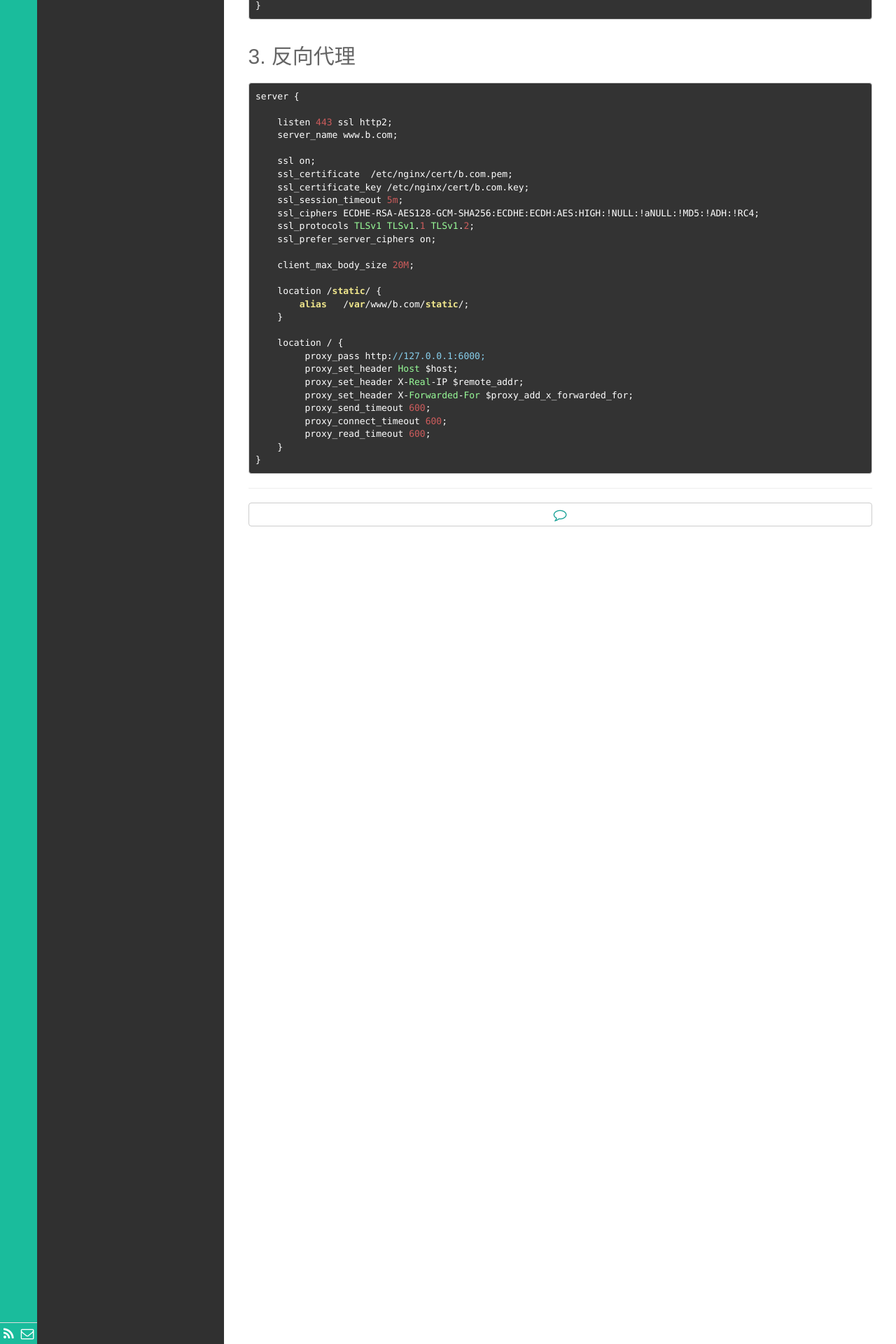
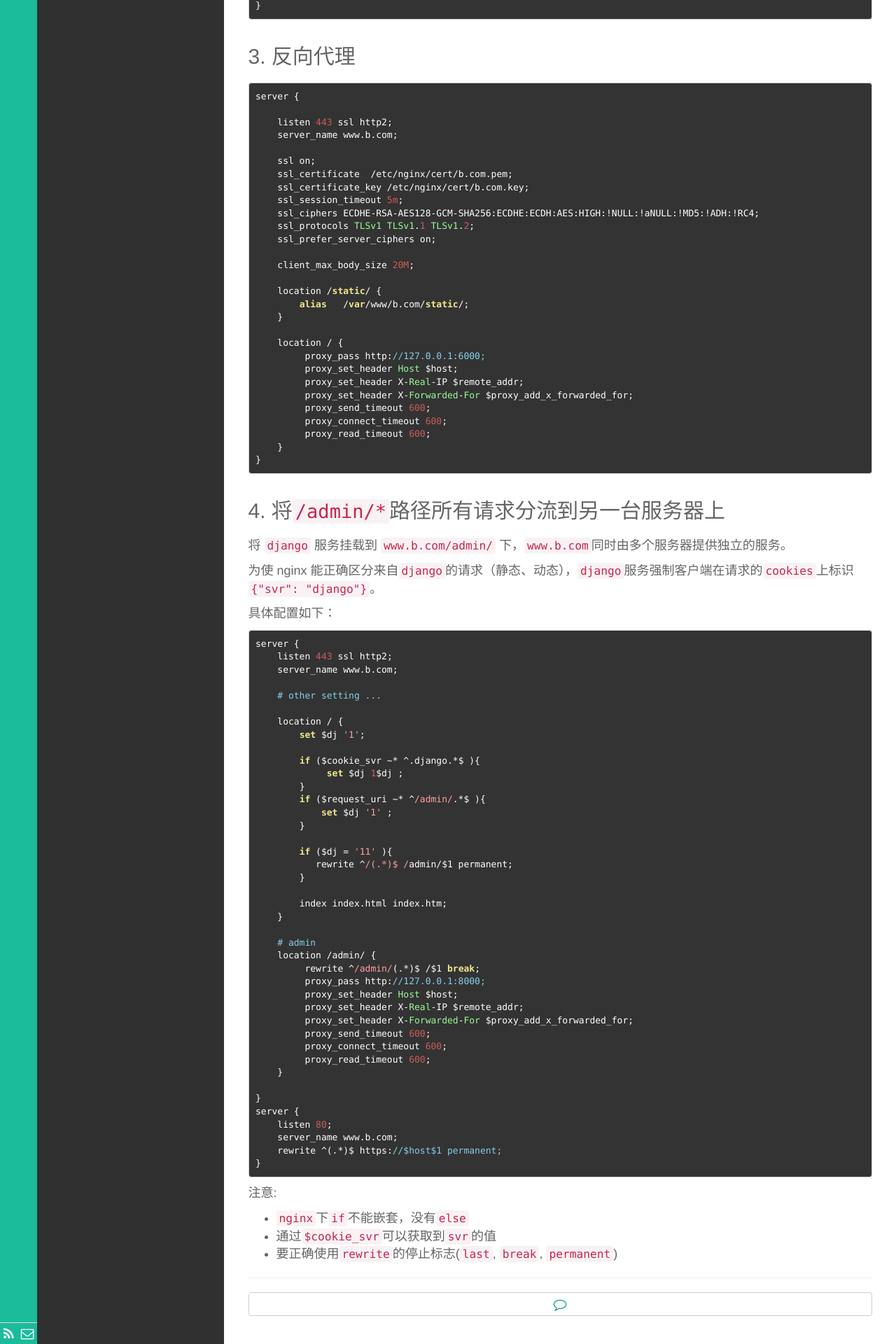
Before and after one commit to fengrk/frkhit.github.io, a Jekyll site: the page built from _posts/blog/2019-06-13-nginx_setting.md, in a window 1280 px wide. Shown: the part 2545-4465 px from the top of the page at 70% size. Built offline with Jekyll 4.4.1, drawn with Linux system fonts in a browser that asks for light colours; Markdown is read by kramdown in place of the engine named in the settings.

Commit message:
nginx : 将/admin/* 路径所有请求分流到另一台服务器上

````diff
--- a/_posts/blog/2019-06-13-nginx_setting.md
+++ b/_posts/blog/2019-06-13-nginx_setting.md
@@ -173,3 +173,60 @@ server {
     }
 }
 ```
+
+## 4. 将`/admin/*`路径所有请求分流到另一台服务器上
+
+将 `django` 服务挂载到 `www.b.com/admin/` 下，`www.b.com`同时由多个服务器提供独立的服务。
+
+为使 nginx 能正确区分来自`django`的请求（静态、动态），`django`服务强制客户端在请求的`cookies`上标识`{"svr": "django"}`。
+
+具体配置如下：
+
+```
+server {
+    listen 443 ssl http2;
+    server_name www.b.com;
+
+    # other setting ...
+
+    location / {
+        set $dj '1';
+
+        if ($cookie_svr ~* ^.django.*$ ){
+             set $dj 1$dj ;
+        }
+        if ($request_uri ~* ^/admin/.*$ ){
+            set $dj '1' ;
+        }
+
+        if ($dj = '11' ){
+           rewrite ^/(.*)$ /admin/$1 permanent;
+        }
+
+        index index.html index.htm;
+    }
+
+    # admin
+    location /admin/ {
+         rewrite ^/admin/(.*)$ /$1 break;
+         proxy_pass http://127.0.0.1:8000;
+         proxy_set_header Host $host;
+         proxy_set_header X-Real-IP $remote_addr;
+         proxy_set_header X-Forwarded-For $proxy_add_x_forwarded_for;
+         proxy_send_timeout 600;
+         proxy_connect_timeout 600;
+         proxy_read_timeout 600;
+    }
+
+}
+server {
+    listen 80;
+    server_name www.b.com;
+    rewrite ^(.*)$ https://$host$1 permanent;
+}
+```
+
+注意:
+- `nginx`下`if`不能嵌套，没有`else`
+- 通过`$cookie_svr`可以获取到`svr`的值
+- 要正确使用`rewrite`的停止标志(`last`, `break`, `permanent`)
````
